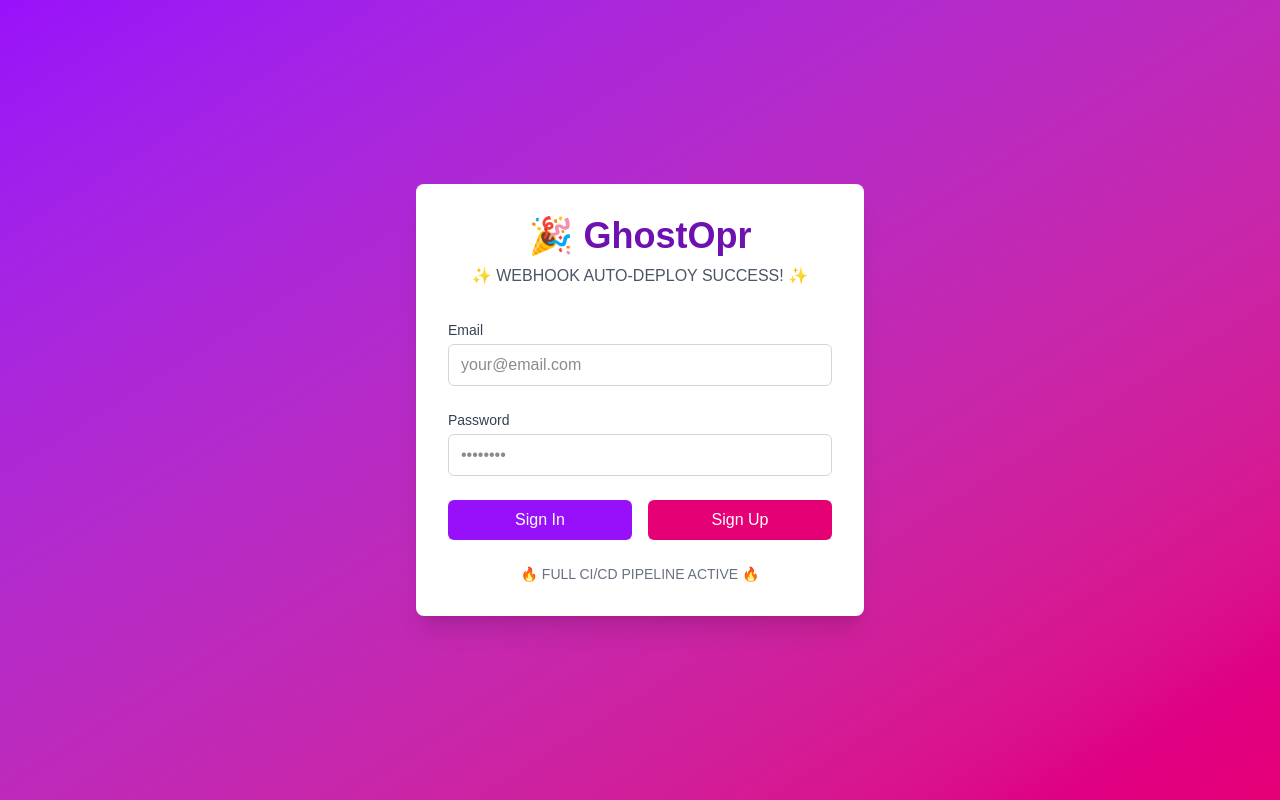
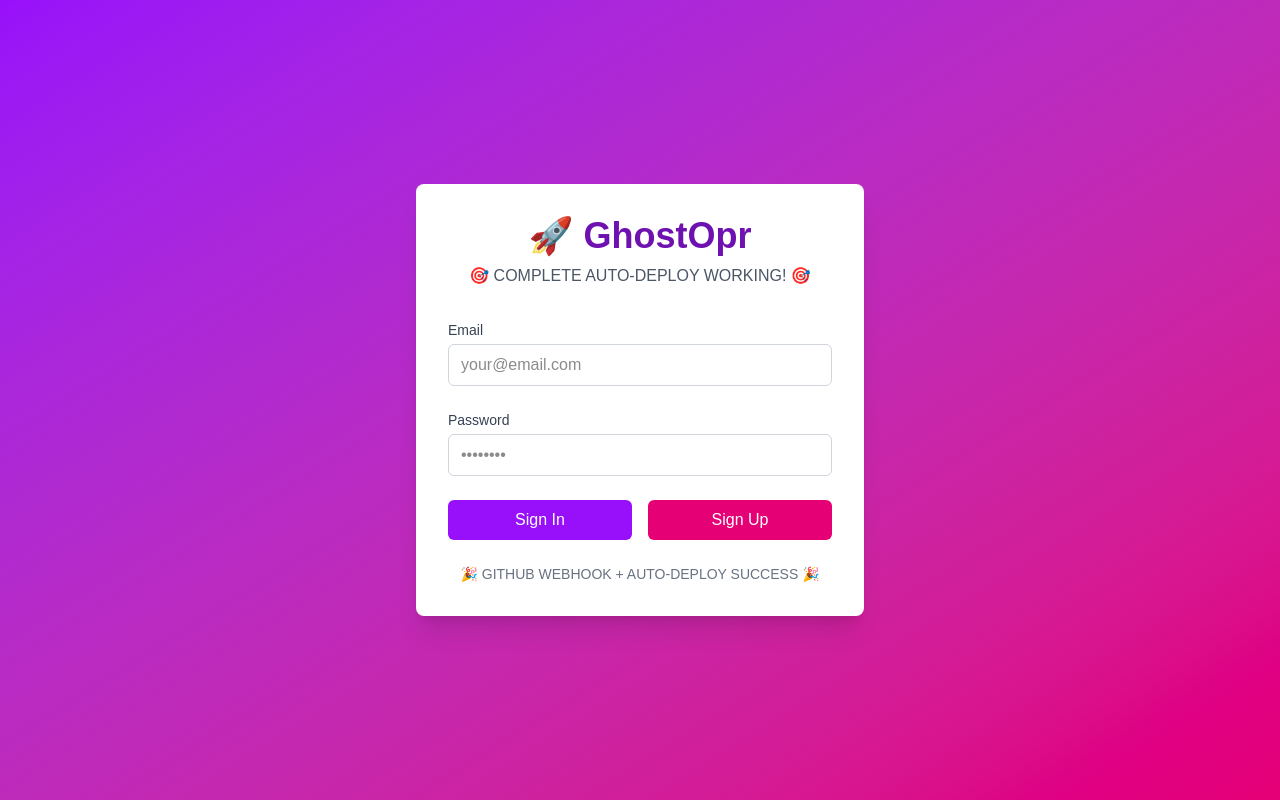
Before and after one commit to Perufitlife/ghostopr-app, a Next.js app: page / in a window 1280 px wide. Built offline with nearby package versions, Linux system fonts and the light colour scheme; no server answers.

Commit message:
Initial commit - mini change

```diff
--- a/src/app/page.tsx
+++ b/src/app/page.tsx
@@ -47,8 +47,8 @@ export default function Home() {
     <div className="min-h-screen bg-gradient-to-br from-purple-600 to-pink-600 flex items-center justify-center p-4">
       <div className="bg-white rounded-lg shadow-xl p-8 w-full max-w-md">
         <div className="text-center mb-8">
-          <h1 className="text-4xl font-bold text-purple-800 mb-2">🎉 GhostOpr</h1>
-          <p className="text-gray-600">✨ WEBHOOK AUTO-DEPLOY SUCCESS! ✨</p>
+          <h1 className="text-4xl font-bold text-purple-800 mb-2">🚀 GhostOpr</h1>
+          <p className="text-gray-600">🎯 COMPLETE AUTO-DEPLOY WORKING! 🎯</p>
         </div>
 
         <form className="space-y-6">
@@ -109,7 +109,7 @@ export default function Home() {
         )}
 
         <div className="mt-6 text-center text-sm text-gray-500">
-          🔥 FULL CI/CD PIPELINE ACTIVE 🔥
+          🎉 GITHUB WEBHOOK + AUTO-DEPLOY SUCCESS 🎉
         </div>
       </div>
     </div>
```
